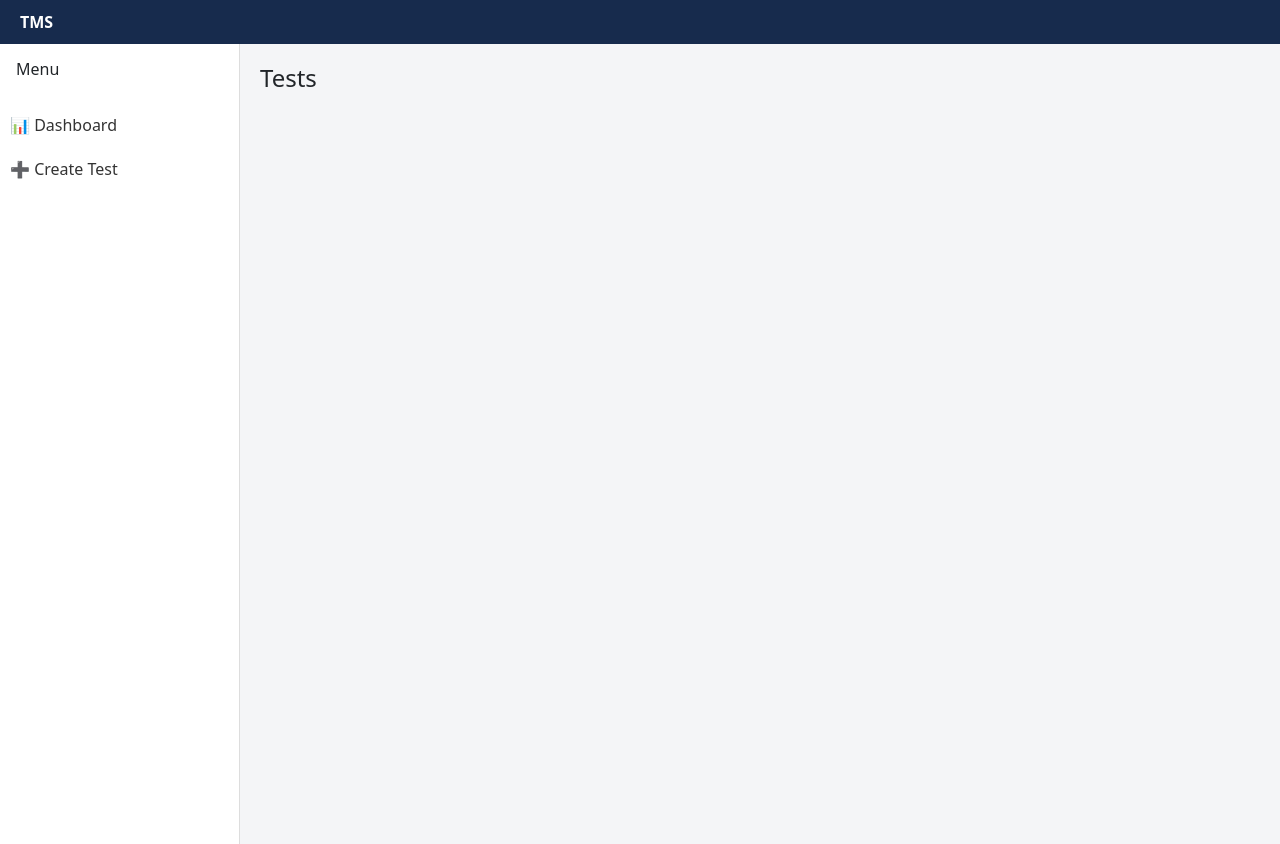
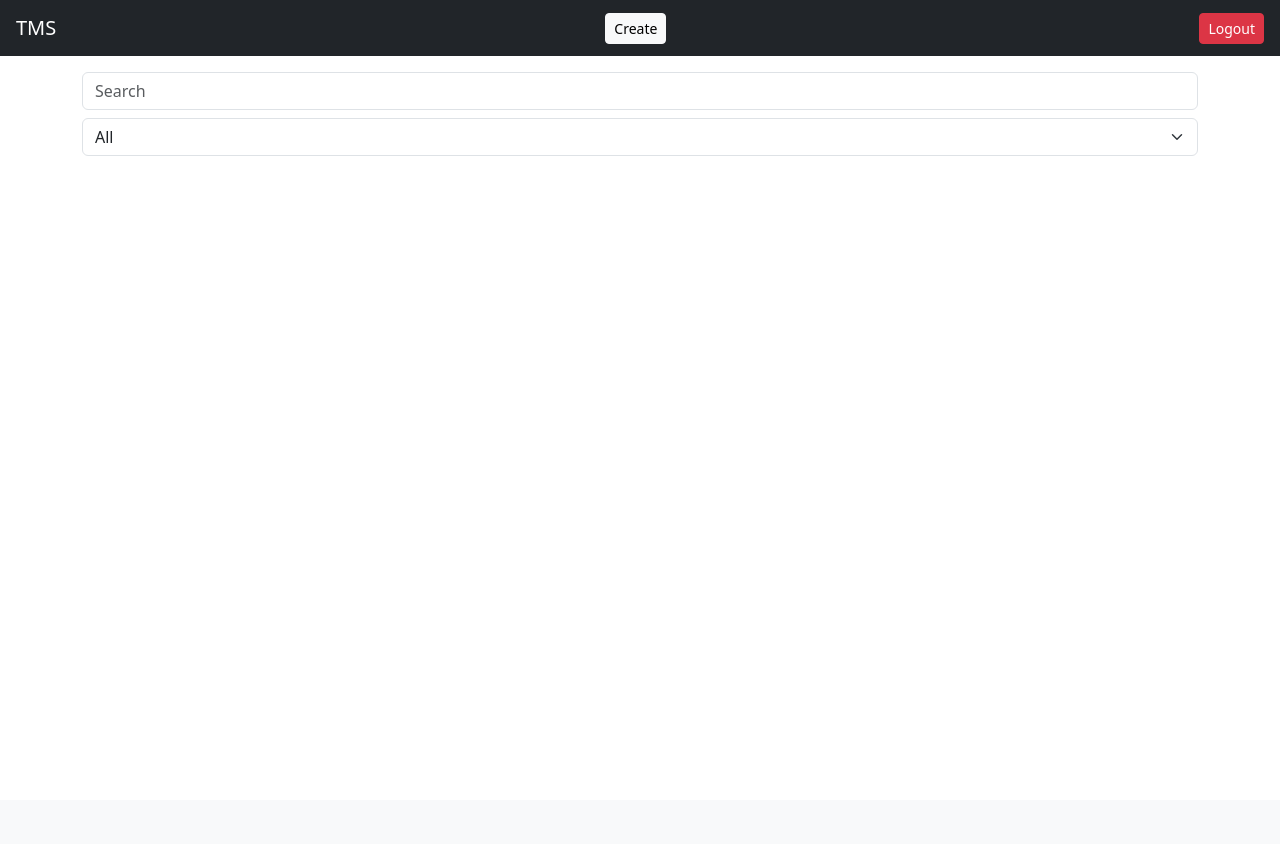
Before and after one commit to ryryryryry1346/tms-app, a Flask app: page / in a window 1280 px wide. After the commit the page ends 156 px from the top, so only its background shows below. Run offline with Flask 3, Linux system fonts and the light colour scheme; the visitor is signed in with stand-in values (Sample User, id 1); data that the repository does not hold is empty; some libraries are stand-ins or nearby versions.

Commit message:
final UI + media preview

```diff
--- a/app.py
+++ b/app.py
@@ -8,11 +8,9 @@ from werkzeug.security import generate_password_hash, check_password_hash
 app = Flask(__name__)
 app.secret_key = "secret123"
 
-# Cloudinary
 cloudinary.config(secure=True)
 
 
-# ---------- DB ----------
 def get_conn():
     return psycopg2.connect(os.getenv("DATABASE_URL"))
 
@@ -21,7 +19,6 @@ def init_db():
     conn = get_conn()
     c = conn.cursor()
 
-    # USERS
     c.execute("""
     CREATE TABLE IF NOT EXISTS users(
         id SERIAL PRIMARY KEY,
@@ -30,7 +27,6 @@ def init_db():
     )
     """)
 
-    # SECTIONS
     c.execute("""
     CREATE TABLE IF NOT EXISTS sections(
         id SERIAL PRIMARY KEY,
@@ -38,7 +34,6 @@ def init_db():
     )
     """)
 
-    # TESTS
     c.execute("""
     CREATE TABLE IF NOT EXISTS tests(
         id SERIAL PRIMARY KEY,
@@ -51,7 +46,6 @@ def init_db():
     )
     """)
 
-    # TEST RUNS
     c.execute("""
     CREATE TABLE IF NOT EXISTS test_runs(
         id SERIAL PRIMARY KEY,
@@ -61,7 +55,6 @@ def init_db():
     )
     """)
 
-    # DEFAULT SECTIONS
     c.execute("SELECT COUNT(*) FROM sections")
     if c.fetchone()[0] == 0:
         c.execute("INSERT INTO sections (name) VALUES (%s)", ("Auth",))
@@ -72,48 +65,19 @@ def init_db():
     conn.close()
 
 
-# ---------- AUTH ----------
 def is_logged_in():
     return "user_id" in session
 
 
-@app.route("/register", methods=["GET", "POST"])
-def register():
-    error = None
-
+# ---------- AUTH ----------
+@app.route("/login", methods=["GET","POST"])
+def login():
     if request.method == "POST":
         conn = get_conn()
         c = conn.cursor()
 
-        try:
-            c.execute(
-                "INSERT INTO users(username,password) VALUES (%s,%s)",
-                (request.form["username"], generate_password_hash(request.form["password"]))
-            )
-            conn.commit()
-        except:
-            error = "User already exists"
-
-        conn.close()
-
-        if not error:
-            return redirect("/login")
-
-    return render_template("register.html", error=error)
-
-
-@app.route("/login", methods=["GET", "POST"])
-def login():
-    error = None
-
-    if request.method == "POST":
-        conn = get_conn()
-        c = conn.cursor()
-
-        c.execute(
-            "SELECT * FROM users WHERE username=%s",
-            (request.form["username"],)
-        )
+        c.execute("SELECT * FROM users WHERE username=%s",
+                  (request.form["username"],))
         user = c.fetchone()
 
         conn.close()
@@ -123,9 +87,27 @@ def login():
             session["username"] = user[1]
             return redirect("/")
 
-        error = "Invalid credentials"
+    return render_template("login.html")
 
-    return render_template("login.html", error=error)
+
+@app.route("/register", methods=["GET","POST"])
+def register():
+    if request.method == "POST":
+        conn = get_conn()
+        c = conn.cursor()
+
+        try:
+            c.execute("INSERT INTO users(username,password) VALUES (%s,%s)",
+                      (request.form["username"],
+                       generate_password_hash(request.form["password"])))
+            conn.commit()
+        except:
+            pass
+
+        conn.close()
+        return redirect("/login")
+
+    return render_template("register.html")
 
 
 @app.route("/logout")
@@ -149,16 +131,19 @@ def index():
     c.execute("SELECT * FROM tests")
     tests = c.fetchall()
 
-    c.execute("SELECT * FROM test_runs ORDER BY created_at DESC")
+    c.execute("SELECT * FROM test_runs")
     runs = c.fetchall()
 
     conn.close()
 
-    return render_template("dashboard.html", sections=sections, tests=tests, runs=runs)
+    return render_template("dashboard.html",
+                           sections=sections,
+                           tests=tests,
+                           runs=runs)
 
 
 # ---------- CREATE ----------
-@app.route("/create", methods=["GET", "POST"])
+@app.route("/create", methods=["GET","POST"])
 def create():
     if not is_logged_in():
         return redirect("/login")
@@ -181,12 +166,10 @@ def create():
 
         conn.commit()
         conn.close()
-
         return redirect("/")
 
     c.execute("SELECT * FROM sections")
     sections = c.fetchall()
-
     conn.close()
 
     return render_template("create.html", sections=sections)
@@ -226,10 +209,8 @@ def move_test():
     conn = get_conn()
     c = conn.cursor()
 
-    c.execute(
-        "UPDATE tests SET section_id=%s WHERE id=%s",
-        (data["section_id"], data["id"])
-    )
+    c.execute("UPDATE tests SET section_id=%s WHERE id=%s",
+              (data["section_id"], data["id"]))
 
     conn.commit()
     conn.close()
@@ -237,7 +218,7 @@ def move_test():
     return jsonify({"ok": True})
 
 
-# ---------- RUN TEST ----------
+# ---------- RUN ----------
 @app.route("/run_test", methods=["POST"])
 def run_test():
     data = request.json
@@ -245,13 +226,8 @@ def run_test():
     conn = get_conn()
     c = conn.cursor()
 
-    c.execute("""
-    INSERT INTO test_runs(test_id,status)
-    VALUES (%s,%s)
-    """, (
-        data["test_id"],
-        data["status"]
-    ))
+    c.execute("INSERT INTO test_runs(test_id,status) VALUES (%s,%s)",
+              (data["test_id"], data["status"]))
 
     conn.commit()
     conn.close()
@@ -271,9 +247,4 @@ def upload():
     return jsonify({"error": "no file"}), 400
 
 
-# ---------- INIT ----------
 init_db()
-
-
-if __name__ == "__main__":
-    app.run(debug=True)
--- a/templates/base.html
+++ b/templates/base.html
@@ -1,70 +1,36 @@
-<!doctype html>
+<!DOCTYPE html>
 <html>
 <head>
   <title>TMS</title>
-
-  <!-- Bootstrap -->
   <link href="https://cdn.jsdelivr.net/npm/bootstrap@5.3.0/dist/css/bootstrap.min.css" rel="stylesheet">
 
   <style>
-    body {
-      background: #f4f5f7;
-      margin: 0;
+    body { overflow-x:hidden; }
+
+    img, video {
+      max-width:100%;
+      height:auto;
     }
 
-    .sidebar {
-      width: 240px;
-      height: 100vh;
-      background: #ffffff;
-      border-right: 1px solid #ddd;
-    }
-
-    .sidebar a {
-      display: block;
-      padding: 10px;
-      color: #333;
-      text-decoration: none;
-    }
-
-    .sidebar a:hover {
-      background: #f0f0f0;
-    }
-
-    .content {
-      flex: 1;
-      padding: 20px;
-    }
-
-    .topbar {
-      background: #172b4d;
-      color: white;
-      padding: 10px 20px;
+    .thumb {
+      max-width:150px;
+      margin:5px;
+      cursor:pointer;
+      border-radius:6px;
     }
   </style>
 </head>
 
 <body>
 
-<!-- TOP BAR -->
-<div class="topbar d-flex justify-content-between">
-  <div><strong>TMS</strong></div>
-  <div>{{session['user']}}</div>
-</div>
+<nav class="navbar navbar-dark bg-dark px-3">
+  <span class="navbar-brand">TMS</span>
+  <a href="/create" class="btn btn-light btn-sm">Create</a>
+  <a href="/logout" class="btn btn-danger btn-sm">Logout</a>
+</nav>
 
-<div class="d-flex">
-
-  <!-- SIDEBAR -->
-  <div class="sidebar">
-    <h6 class="p-3">Menu</h6>
-    <a href="/">📊 Dashboard</a>
-    <a href="/create">➕ Create Test</a>
-  </div>
-
-  <!-- CONTENT -->
-  <div class="content">
-    {% block content %}{% endblock %}
-  </div>
-
+<div class="container mt-3">
+  {% block content %}{% endblock %}
 </div>
 
 </body>
--- a/templates/dashboard.html
+++ b/templates/dashboard.html
@@ -1,115 +1,103 @@
 {% extends "base.html" %}
-
 {% block content %}
 
-<h4>Tests</h4>
+<input id="search" class="form-control mb-2" placeholder="Search">
 
-<style>
-.thumb {
-  max-width: 120px;
-  cursor: pointer;
-}
-</style>
+<select id="statusFilter" class="form-select mb-3">
+  <option value="">All</option>
+  <option>Passed</option>
+  <option>Failed</option>
+  <option>Blocked</option>
+</select>
 
 {% for section in sections %}
-<div class="mb-4">
-  <h6 class="text-muted">{{section[1]}}</h6>
+<h5>{{section[1]}}</h5>
 
 <div class="section" data-section="{{section[0]}}">
 
 {% for t in tests if t[5] == section[0] %}
+<div class="card p-2 mb-2 draggable"
+     draggable="true"
+     data-id="{{t[0]}}"
+     data-title="{{t[1]|lower}}"
+     data-status="{{t[4]}}">
 
-  <div class="card mb-2 p-2 draggable" draggable="true" data-id="{{t[0]}}">
+<b>{{t[1]}}</b>
 
-    <div onclick="toggle({{t[0]}})" style="cursor:pointer;">
-      <strong id="title_{{t[0]}}">{{t[1]}}</strong>
-    </div>
-
-    <div id="body_{{t[0]}}" style="display:none;">
-
-      <div contenteditable="true" id="steps_{{t[0]}}">
-        {{t[2] | safe}}
-      </div>
-
-      <!-- MEDIA -->
-      <div class="mt-2">
-        <span class="badge bg-secondary" onclick="toggleMedia({{t[0]}})">Media</span>
-
-        <div id="media_{{t[0]}}" style="display:none;">
+<div>
 {% for part in t[2].split('<img') %}
   {% if 'src=' in part %}
     {% set src = part.split('src="')[1].split('"')[0] %}
-              <img src="{{src}}" class="thumb" loading="lazy">
+    <img src="{{src}}" class="thumb" onclick="openModal('{{src}}')" loading="lazy">
   {% endif %}
 {% endfor %}
-        </div>
 </div>
 
 <select id="status_{{t[0]}}">
   <option {% if t[4]=="Passed" %}selected{% endif %}>Passed</option>
   <option {% if t[4]=="Failed" %}selected{% endif %}>Failed</option>
-        <option {% if t[4]=="Blocked" %}selected{% endif %}>Blocked</option>
 </select>
 
-      <button onclick="save({{t[0]}})">Save</button>
+<button onclick="run({{t[0]}},'Passed')">✔</button>
+<button onclick="run({{t[0]}},'Failed')">✗</button>
 
 </div>
-
-  </div>
-
 {% endfor %}
-
-  </div>
 </div>
 {% endfor %}
 
+<!-- modal -->
+<div id="modal" style="display:none;position:fixed;top:0;left:0;width:100%;height:100%;background:black;justify-content:center;align-items:center;">
+<img id="modalImg" style="max-width:90%;max-height:90%;">
+</div>
+
 <script>
-function toggle(id){
-  let el = document.getElementById("body_"+id);
-  el.style.display = el.style.display==="none"?"block":"none";
+function openModal(src){
+  document.getElementById("modalImg").src = src;
+  document.getElementById("modal").style.display="flex";
+}
+document.getElementById("modal").onclick = ()=> {
+  document.getElementById("modal").style.display="none";
 }
 
-function toggleMedia(id){
-  let el = document.getElementById("media_"+id);
-  el.style.display = el.style.display==="none"?"block":"none";
+function run(id,status){
+  fetch("/run_test",{method:"POST",
+    headers:{"Content-Type":"application/json"},
+    body:JSON.stringify({test_id:id,status:status})})
 }
 
-function save(id){
-  fetch("/update_test",{
-    method:"POST",
-    headers:{"Content-Type":"application/json"},
-    body:JSON.stringify({
-      id:id,
-      title:document.getElementById("title_"+id).innerText,
-      steps:document.getElementById("steps_"+id).innerHTML,
-      expected:"",
-      status:document.getElementById("status_"+id).value
-    })
-  })
+// FILTER
+function filter(){
+  let text = search.value.toLowerCase();
+  let status = statusFilter.value;
+
+  document.querySelectorAll(".draggable").forEach(el=>{
+    let ok = el.dataset.title.includes(text)
+      && (!status || el.dataset.status===status);
+
+    el.style.display = ok?"block":"none";
+  });
 }
 
-// DRAG & DROP
-let dragged = null;
+search.oninput = filter;
+statusFilter.onchange = filter;
 
+// DRAG
+let dragged;
 document.querySelectorAll(".draggable").forEach(el=>{
-  el.ondragstart = ()=> dragged = el;
+  el.ondragstart=()=>dragged=el;
 });
-
 document.querySelectorAll(".section").forEach(sec=>{
-  sec.ondragover = e=> e.preventDefault();
-
-  sec.ondrop = ()=>{
+  sec.ondragover=e=>e.preventDefault();
+  sec.ondrop=()=>{
     sec.appendChild(dragged);
-
-    fetch("/move_test",{
-      method:"POST",
+    fetch("/move_test",{method:"POST",
       headers:{"Content-Type":"application/json"},
       body:JSON.stringify({
         id:dragged.dataset.id,
         section_id:sec.dataset.section
-      })
-    });
-  }
+      })});
+  };
 });
 </script>
 
```
Also changed, not shown: templates/create.html (+5 -50 lines). Lines whose indentation alone changed are shown as unchanged.
